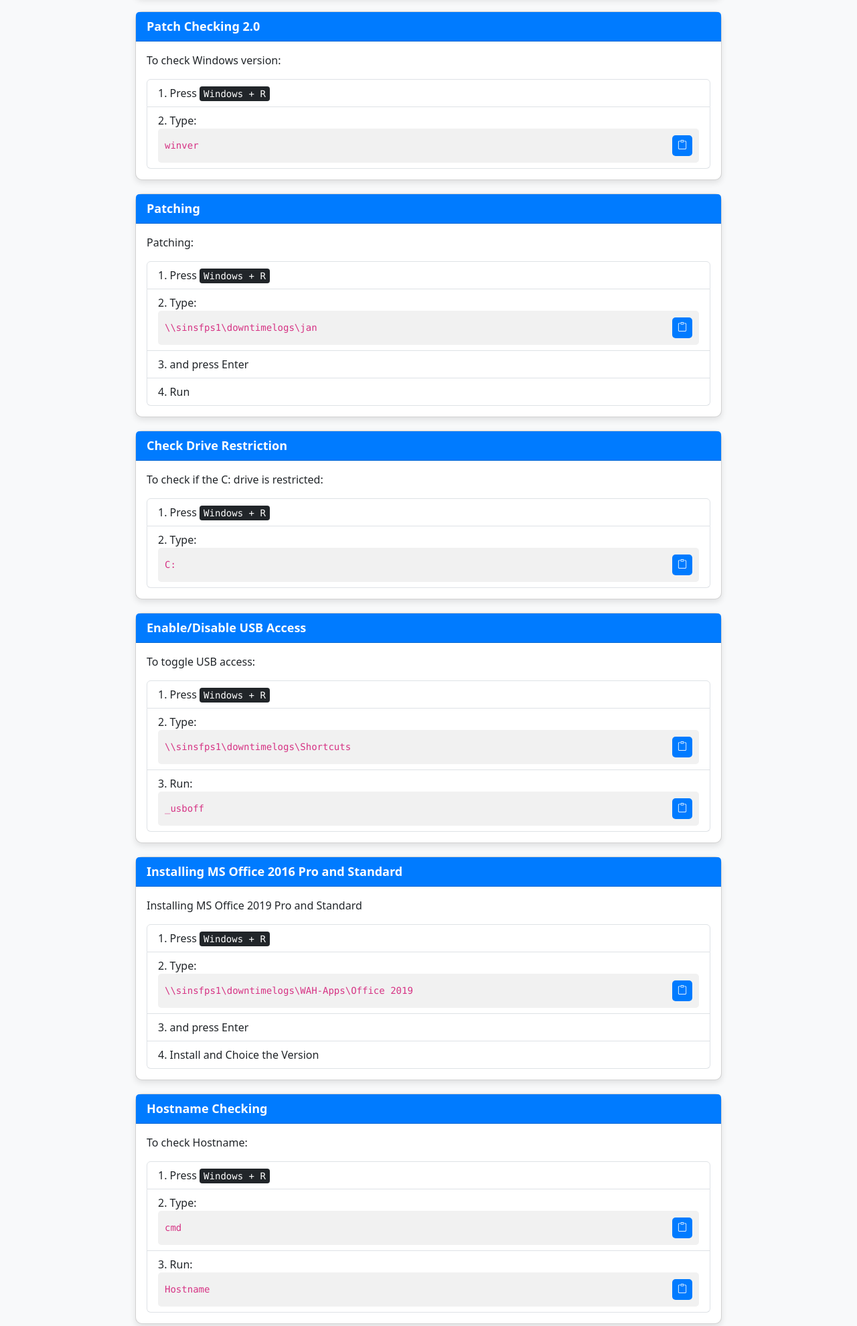
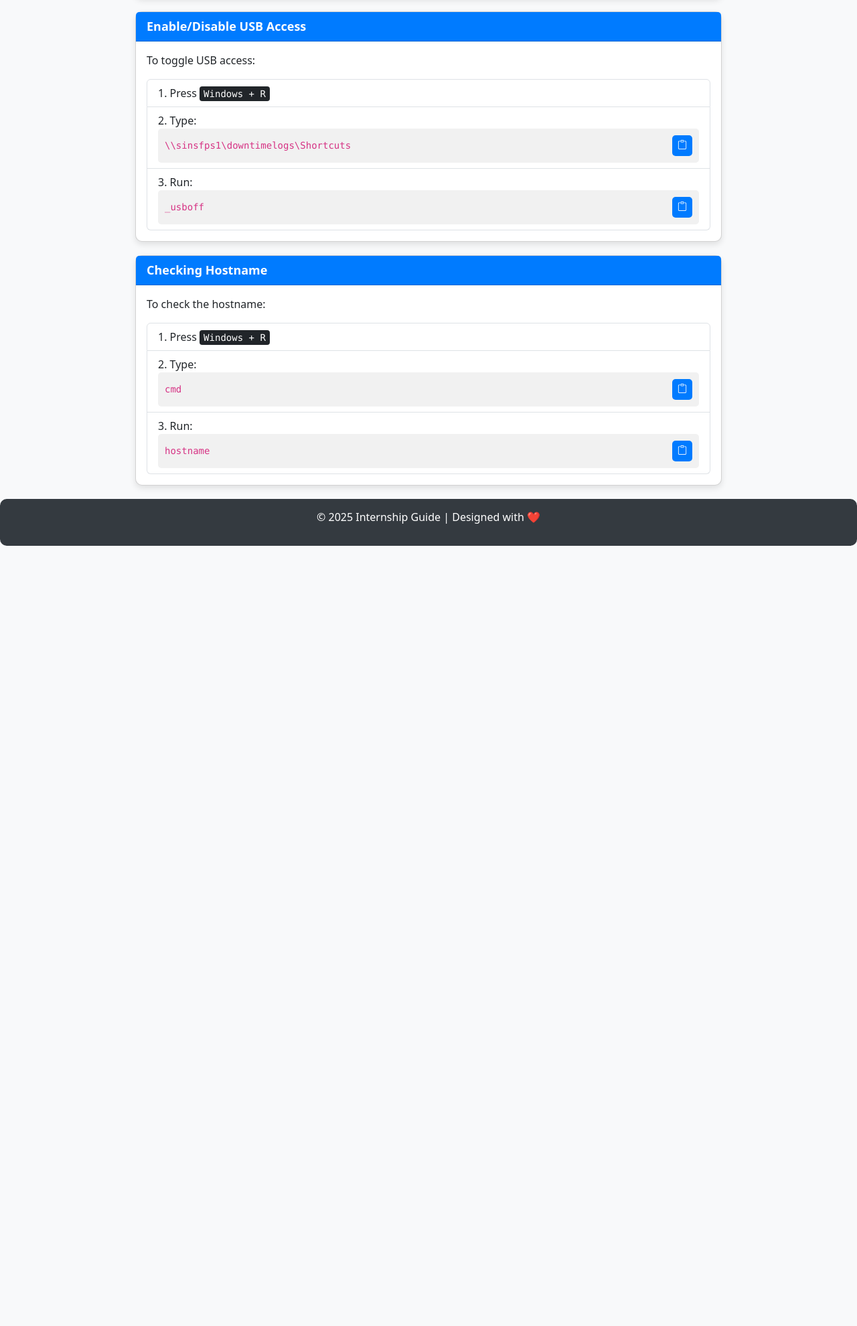
Before and after one commit to michaeldj1205/Intern, a plain HTML site: page index.html in a window 1280 px wide. Shown: the part 746-2726 px from the top of the page at 67% size. After the commit the page ends 1561 px from the top, so only its background shows below. Drawn offline with nearby package versions, Linux system fonts and the light colour scheme.

Commit message:
Update index.html
version 2

```diff
--- a/index.html
+++ b/index.html
@@ -68,7 +68,7 @@
     <div class="container">
         <h1 class="text-center text-primary fw-bold">Internship 101 Guide</h1>
 
-        <!-- Sophos Installation -->
+        <!-- Guide Sections -->
         <div class="card">
             <div class="card-header">Sophos Installation</div>
             <div class="card-body">
@@ -79,15 +79,14 @@
                         Type:
                         <div class="code-container">
                             <code id="code1">\\sinsfps1\downtimelogs\</code>
-                            <button class="copy-btn" onclick="copyToClipboard('code1')" data-bs-toggle="tooltip" title="Copy"><i class="bi bi-clipboard"></i></button>
+                            <button class="copy-btn" onclick="copyToClipboard('code1')" title="Copy"><i class="bi bi-clipboard"></i></button>
                         </div>
                     </li>
-                    <li class="list-group-item">Locate and run the <strong>Sophos_Setup_Official_Inspiro.exe</strong> file</li>
+                    <li class="list-group-item">Locate and run <strong>Sophos_Setup_Official_Inspiro.exe</strong></li>
                 </ol>
             </div>
         </div>
 
-        <!-- Patch Checking -->
         <div class="card">
             <div class="card-header">Patch Checking</div>
             <div class="card-body">
@@ -98,81 +97,20 @@
                         Type:
                         <div class="code-container">
                             <code id="code2">cmd</code>
-                            <button class="copy-btn" onclick="copyToClipboard('code2')" data-bs-toggle="tooltip" title="Copy"><i class="bi bi-clipboard"></i></button>
+                            <button class="copy-btn" onclick="copyToClipboard('code2')" title="Copy"><i class="bi bi-clipboard"></i></button>
                         </div>
                     </li>
                     <li class="list-group-item">
                         Run:
                         <div class="code-container">
                             <code id="code3">wmic qfe list</code>
-                            <button class="copy-btn" onclick="copyToClipboard('code3')" data-bs-toggle="tooltip" title="Copy"><i class="bi bi-clipboard"></i></button>
+                            <button class="copy-btn" onclick="copyToClipboard('code3')" title="Copy"><i class="bi bi-clipboard"></i></button>
                         </div>
                     </li>
                 </ol>
             </div>
         </div>
 
-        <!-- Patch Checking 2.0 -->
-        <div class="card">
-            <div class="card-header">Patch Checking 2.0</div>
-            <div class="card-body">
-                <p>To check Windows version:</p>
-                <ol class="list-group list-group-numbered">
-                    <li class="list-group-item">Press <kbd>Windows + R</kbd></li>
-                    <li class="list-group-item">
-                        Type:
-                        <div class="code-container">
-                            <code id="code4">winver</code>
-                            <button class="copy-btn" onclick="copyToClipboard('code4')" data-bs-toggle="tooltip" title="Copy"><i class="bi bi-clipboard"></i></button>
-                        </div>
-                    </li>
-                </ol>
-            </div>
-        </div>
-
-                <!-- Patching -->
-<div class="card">
-    <div class="card-header">Patching</div>
-    <div class="card-body">
-        <p>Patching:</p>
-        <ol class="list-group list-group-numbered">
-            <li class="list-group-item">Press <kbd>Windows + R</kbd></li>
-            <li class="list-group-item">
-                Type:
-                <div class="code-container">
-                    <code id="code8">\\sinsfps1\downtimelogs\jan</code>
-                    <button class="copy-btn" onclick="copyToClipboard('code8')" data-bs-toggle="tooltip" title="Copy">
-                        <i class="bi bi-clipboard"></i>
-                    </button>
-                </div>
-
-            </li>
-             <li class="list-group-item">and press Enter</li>
-            <li class="list-group-item">Run</li>
-        </ol>
-    </div>
-</div>
-
-        <!-- Check Drive Restriction -->
-        <div class="card">
-            <div class="card-header">Check Drive Restriction</div>
-            <div class="card-body">
-                <p>To check if the C: drive is restricted:</p>
-                <ol class="list-group list-group-numbered">
-                    <li class="list-group-item">Press <kbd>Windows + R</kbd></li>
-                    <li class="list-group-item">
-                        Type:
-                        <div class="code-container">
-                            <code id="code5">C:</code>
-                            <button class="copy-btn" onclick="copyToClipboard('code5')" data-bs-toggle="tooltip" title="Copy"><i class="bi bi-clipboard"></i></button>
-                        </div>
-                    </li>
-                </ol>
-            </div>
-        </div>
-
-
-        <!-- USB Enable/Disable -->
         <div class="card">
             <div class="card-header">Enable/Disable USB Access</div>
             <div class="card-body">
@@ -182,60 +120,39 @@
                     <li class="list-group-item">
                         Type:
                         <div class="code-container">
-                            <code id="code6">\\sinsfps1\downtimelogs\Shortcuts</code>
-                            <button class="copy-btn" onclick="copyToClipboard('code6')" data-bs-toggle="tooltip" title="Copy"><i class="bi bi-clipboard"></i></button>
+                            <code id="code4">\\sinsfps1\downtimelogs\Shortcuts</code>
+                            <button class="copy-btn" onclick="copyToClipboard('code4')" title="Copy"><i class="bi bi-clipboard"></i></button>
                         </div>
                     </li>
                     <li class="list-group-item">
                         Run:
                         <div class="code-container">
-                            <code id="code7">_usboff</code>
-                            <button class="copy-btn" onclick="copyToClipboard('code7')" data-bs-toggle="tooltip" title="Copy"><i class="bi bi-clipboard"></i></button>
+                            <code id="code5">_usboff</code>
+                            <button class="copy-btn" onclick="copyToClipboard('code5')" title="Copy"><i class="bi bi-clipboard"></i></button>
                         </div>
                     </li>
                 </ol>
             </div>
         </div>
 
-        <!-- Installing MS Office 2016 Pro and Standard -->
         <div class="card">
-            <div class="card-header">Installing MS Office 2016 Pro and Standard</div>
+            <div class="card-header">Checking Hostname</div>
             <div class="card-body">
-                <p>Installing MS Office 2019 Pro and Standard</p>
+                <p>To check the hostname:</p>
                 <ol class="list-group list-group-numbered">
                     <li class="list-group-item">Press <kbd>Windows + R</kbd></li>
                     <li class="list-group-item">
                         Type:
                         <div class="code-container">
-                            <code id="code5">\\sinsfps1\downtimelogs\WAH-Apps\Office 2019</code>
-                            <button class="copy-btn" onclick="copyToClipboard('code5')" data-bs-toggle="tooltip" title="Copy"><i class="bi bi-clipboard"></i></button>
-                        </div>
-                    </li>
-                     <li class="list-group-item">and press Enter</li>
-                     <li class="list-group-item">Install and Choice the Version</li>
-                </ol>
-            </div>
-        </div>
-
-        <!-- Checking Hostname-->
-        <div class="card">
-            <div class="card-header">Hostname Checking</div>
-            <div class="card-body">
-                <p>To check Hostname:</p>
-                <ol class="list-group list-group-numbered">
-                    <li class="list-group-item">Press <kbd>Windows + R</kbd></li>
-                    <li class="list-group-item">
-                        Type:
-                        <div class="code-container">
-                            <code id="code2">cmd</code>
-                            <button class="copy-btn" onclick="copyToClipboard('code2')" data-bs-toggle="tooltip" title="Copy"><i class="bi bi-clipboard"></i></button>
+                            <code id="code6">cmd</code>
+                            <button class="copy-btn" onclick="copyToClipboard('code6')" title="Copy"><i class="bi bi-clipboard"></i></button>
                         </div>
                     </li>
                     <li class="list-group-item">
                         Run:
                         <div class="code-container">
-                            <code id="code3">Hostname</code>
-                            <button class="copy-btn" onclick="copyToClipboard('code3')" data-bs-toggle="tooltip" title="Copy"><i class="bi bi-clipboard"></i></button>
+                            <code id="code7">hostname</code>
+                            <button class="copy-btn" onclick="copyToClipboard('code7')" title="Copy"><i class="bi bi-clipboard"></i></button>
                         </div>
                     </li>
                 </ol>
```
